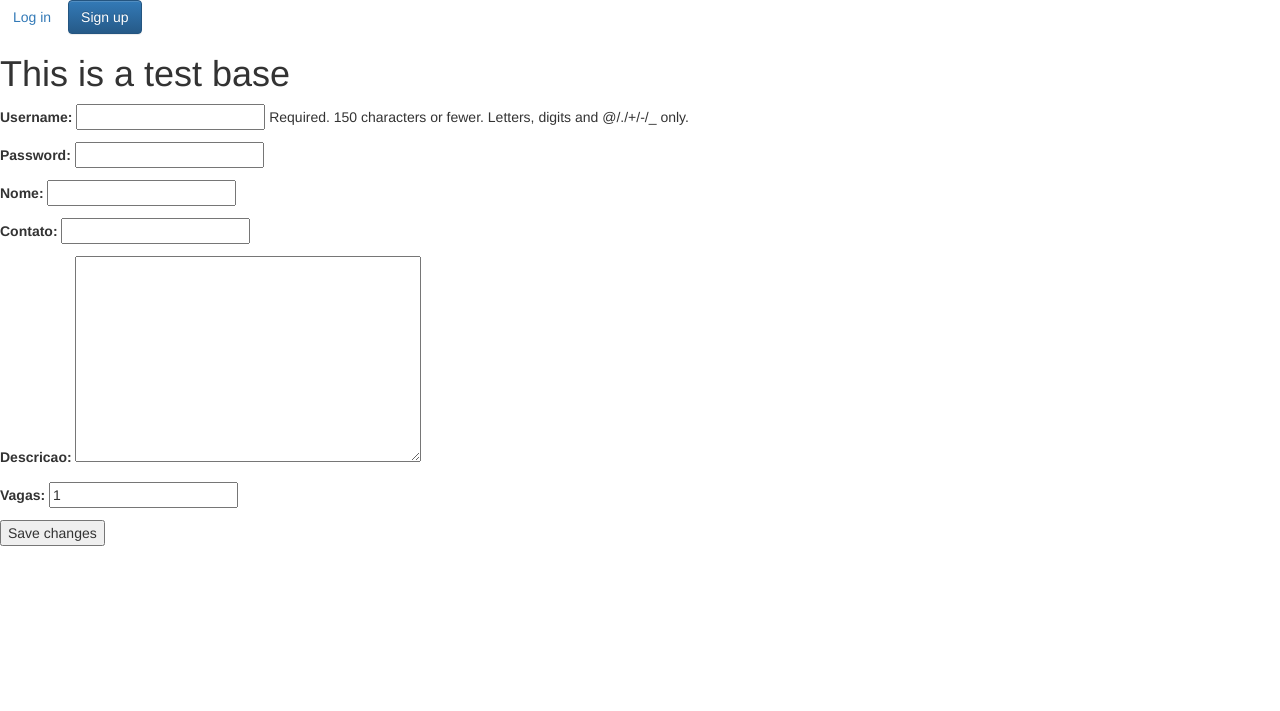
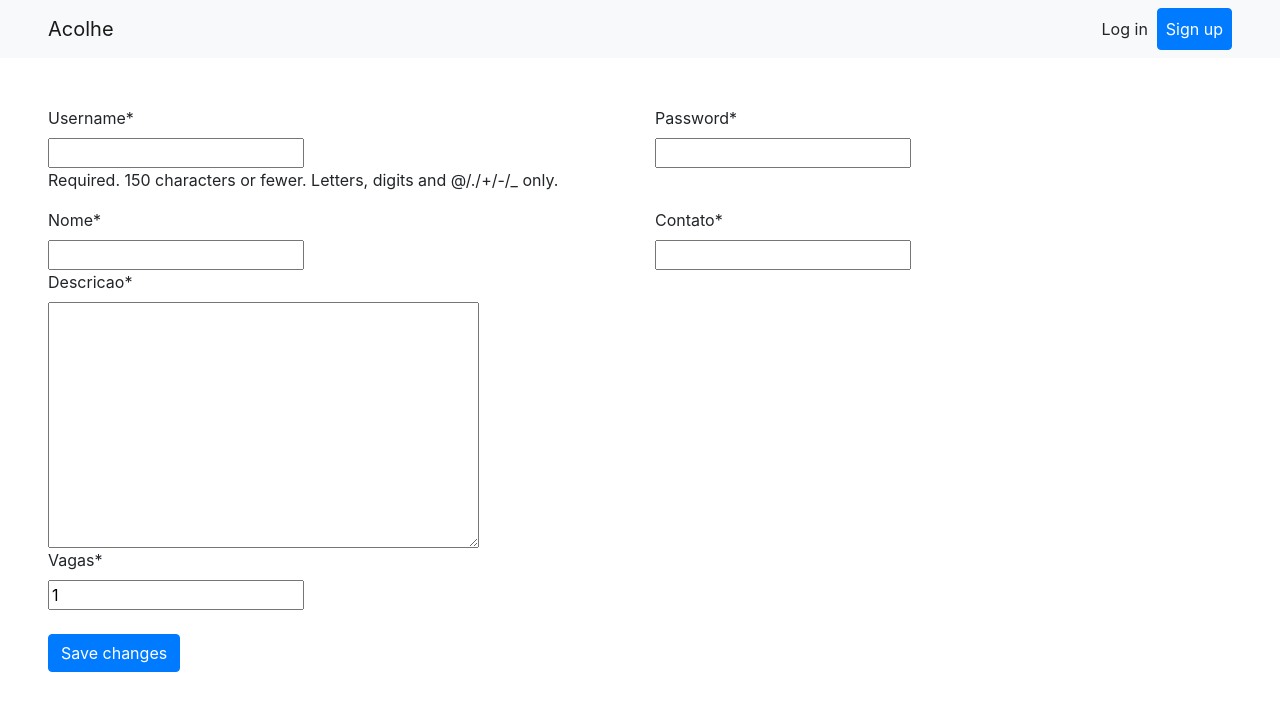
Before and after one commit to Math-O5/Acolhe, a Django app: page /acolhido/cadastrar in a window 1280 px wide. Shown: the top 711 px of the page. Run offline with Django 3.2, Linux system fonts and the light colour scheme; some libraries are stand-ins or nearby versions.

Commit message:
adicionado um pouco de design e links

```diff
--- a/acolhe/templates/acolhido/acolhido_form.html
+++ b/acolhe/templates/acolhido/acolhido_form.html
@@ -1,10 +1,33 @@
 {% extends 'base.html' %}
+
+{% load crispy_forms_tags %}
 
 {% block content %}
     <form method="post">
-    {% csrf_token %}
-    {{ user_form.as_p }}
-    {{ profile_form.as_p }}
-    <button type="submit">Save changes</button>
+        {% csrf_token %}
+
+        <div class="row">
+            <div class="col-6">
+                {{ user_form.username|as_crispy_field }}
+            </div>
+            <div class="col-6">
+                {{ user_form.password|as_crispy_field }}
+            </div>
+        </div>
+        <div class="row">
+            <div class="col-6">
+                {{ profile_form.nome|as_crispy_field }}
+            </div>
+            <div class="col-6">
+                {{ profile_form.contato|as_crispy_field }}
+            </div>
+        </div>
+        {{ profile_form.descricao|as_crispy_field }}
+        {{ profile_form.vagas|as_crispy_field }}
+
+        {% comment %} {{ user_form.as_p }}
+        {{ profile_form.as_p }} {% endcomment %}
+
+        <button type="submit" class="btn btn-primary mt-4">Save changes</button>
     </form>
 {% endblock %}
--- a/acolhe/templates/acolhido/home.html
+++ b/acolhe/templates/acolhido/home.html
@@ -2,6 +2,7 @@
 
 {% block content %}
     <h1>HOMEPAGE ACOLHIDO LOGADO</h1>
-
+    <h2>Olá, {{ request.user }}</h2>
+    <h3>{{ request.user.is_acolhido }}</h3>
     <p>This is a template</p>
 {% endblock %}
--- a/acolhe/templates/login.html
+++ b/acolhe/templates/login.html
@@ -1,10 +1,12 @@
 {% extends 'base.html' %}
+
+{% load crispy_forms_tags %}
 
 {% block content %}
     <h1>Log in</h1>
     <form action="{% url 'login'%}" method="post">
         {% csrf_token %}
-        {{ form }}
-        <input type="submit" value="Login">
+        {{ form|crispy }}
+        <input type="submit" value="Login" class="btn btn-primary mt-4">
     </form>
 {% endblock %}
--- a/poo/settings.py
+++ b/poo/settings.py
@@ -38,6 +38,7 @@ INSTALLED_APPS = [
     'django.contrib.messages',
     'django.contrib.staticfiles',
     'acolhe',
+    'crispy_forms',
 ]
 
 MIDDLEWARE = [
--- a/templates/base.html
+++ b/templates/base.html
@@ -2,8 +2,7 @@
 <html>
     <head>
         <title>{% block title %}Acolhe{% endblock %}</title>
-        <link rel="stylesheet" href="//maxcdn.bootstrapcdn.com/bootstrap/3.2.0/css/bootstrap.min.css">
-        <link rel="stylesheet" href="//maxcdn.bootstrapcdn.com/bootstrap/3.2.0/css/bootstrap-theme.min.css">
+        <link rel="stylesheet" href="https://stackpath.bootstrapcdn.com/bootstrap/4.3.1/css/bootstrap.min.css" integrity="sha384-ggOyR0iXCbMQv3Xipma34MD+dH/1fQ784/j6cY/iJTQUOhcWr7x9JvoRxT2MZw1T" crossorigin="anonymous">
         <link href="//fonts.googleapis.com/css?family=Lobster&subset=latin,latin-ext" rel="stylesheet" type="text/css">
         <link rel="stylesheet" href="{% static 'css/blog.css' %}">
         {% if user.is_authenticated and user.is_teacher %}
@@ -13,22 +12,13 @@
         {% endif %}
     </head>
     <body>
-        <div>
-            <div>
-                {% if user.is_authenticated %}
-                    <p>Logged in as <strong>{{ user.username }}</strong>
-                    <form class='logout-link' action={% url 'logout' %} method='post'>
-                        {% csrf_token %}
-                        <button type="submit">Logout</button>
-                    </form>
-                {% else %}
-                    <a href="{% url 'login' %}" class="btn btn-light" role="button">Log in</a>
-                    <a href="{% url 'cadastrar_acolhido' %}" class="btn btn-primary" role="button">Sign up</a>
-                {% endif %}
+        {% include 'navbar.html' %}
+
+        <div class="mt-5 mx-5">
+            {% block content  %}
                 <h1> This is a test base </h1>
-                {% block content %}
-                {% endblock %}
-            </div>
+            {% endblock %}
         </div>
+
     </body>
 </html>
--- /dev/null
+++ b/templates/navbar.html
@@ -0,0 +1,18 @@
+<nav class="navbar navbar-light bg-light px-5">
+    <a class="navbar-brand" href="{% url 'home' %}">Acolhe</a>
+
+    {% if user.is_authenticated %}
+        <div class="d-flex form-inline">
+            <p class="mr-auto p-2">Logged in as <strong>{{ user.username }}</strong>
+            <form class='p-2' action={% url 'logout' %} method='post'>
+                {% csrf_token %}
+                <button type="submit" class="btn btn-danger">Logout</button>
+            </form>
+        </div>
+    {% else %}
+        <div class="d-flex form-inline">
+            <a href="{% url 'login' %}" class="btn btn-light mr-auto p-2" role="button">Log in</a>
+            <a href="{% url 'cadastrar_acolhido' %}" class="btn btn-primary p-2" role="button">Sign up</a>
+        </div>
+    {% endif %}
+</nav>
```
Also changed, not shown: db.sqlite3.
